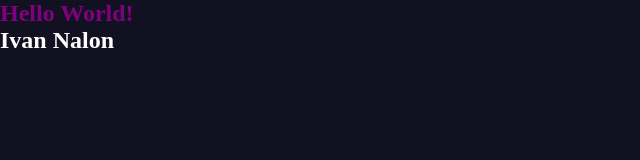
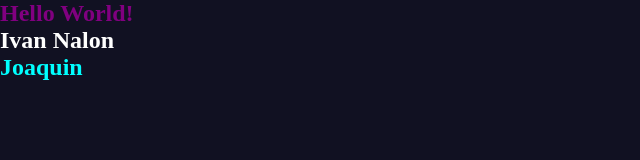
Before and after one commit to ivannalon/curso-angular, an Angular app: page / in a window 1280 px wide. Shown: the top 160 px of the page, without its empty margins (0-640 px from the left). Built offline with nearby package versions, Linux system fonts and the light colour scheme.

Commit message:
share data dad to childreen components

```diff
--- a/src/app/app.component.html
+++ b/src/app/app.component.html
@@ -1,2 +1,3 @@
 <h2>Hello World!</h2>
 <app-first-component></app-first-component>
+<app-parent-data [name]="userName"></app-parent-data>
--- a/src/app/app.component.ts
+++ b/src/app/app.component.ts
@@ -6,5 +6,6 @@
   styleUrls: ['./app.component.css']
 })
 export class AppComponent {
+  userName: string = 'Joaquin'
   title = 'curso-angular';
 }
--- a/src/app/app.module.ts
+++ b/src/app/app.module.ts
@@ -3,11 +3,13 @@
 
 import { AppComponent } from './app.component';
 import { FirstComponentComponent } from './components/first-component/first-component.component';
+import { ParentDataComponent } from './components/parent-data/parent-data.component';
 
 @NgModule({
   declarations: [
     AppComponent,
-    FirstComponentComponent
+    FirstComponentComponent,
+    ParentDataComponent
   ],
   imports: [
     BrowserModule
--- /dev/null
+++ b/src/app/components/parent-data/parent-data.component.css
@@ -0,0 +1,3 @@
+h2 {
+  color: aqua;
+}
--- /dev/null
+++ b/src/app/components/parent-data/parent-data.component.html
@@ -0,0 +1 @@
+<h2>{{ name }}</h2>
--- /dev/null
+++ b/src/app/components/parent-data/parent-data.component.ts
@@ -0,0 +1,16 @@
+import { Component, OnInit, Input } from '@angular/core';
+
+@Component({
+  selector: 'app-parent-data',
+  templateUrl: './parent-data.component.html',
+  styleUrls: ['./parent-data.component.css']
+})
+export class ParentDataComponent implements OnInit {
+  @Input() name:string = '';
+
+  constructor() { }
+
+  ngOnInit(): void {
+  }
+
+}
```
Also changed, not shown: 1 other file (tests, documents, lock files or other folders).
